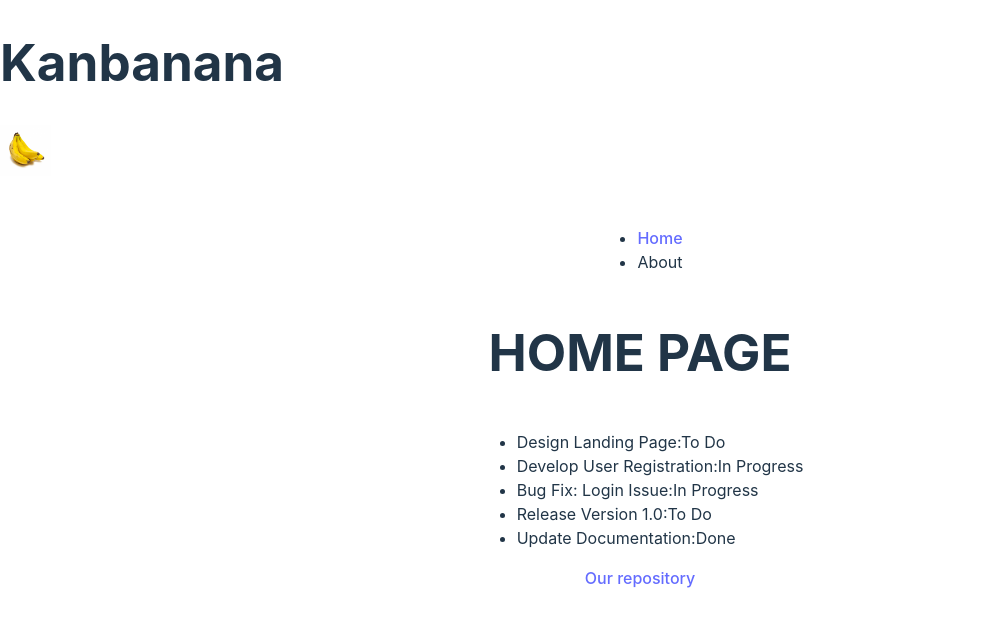
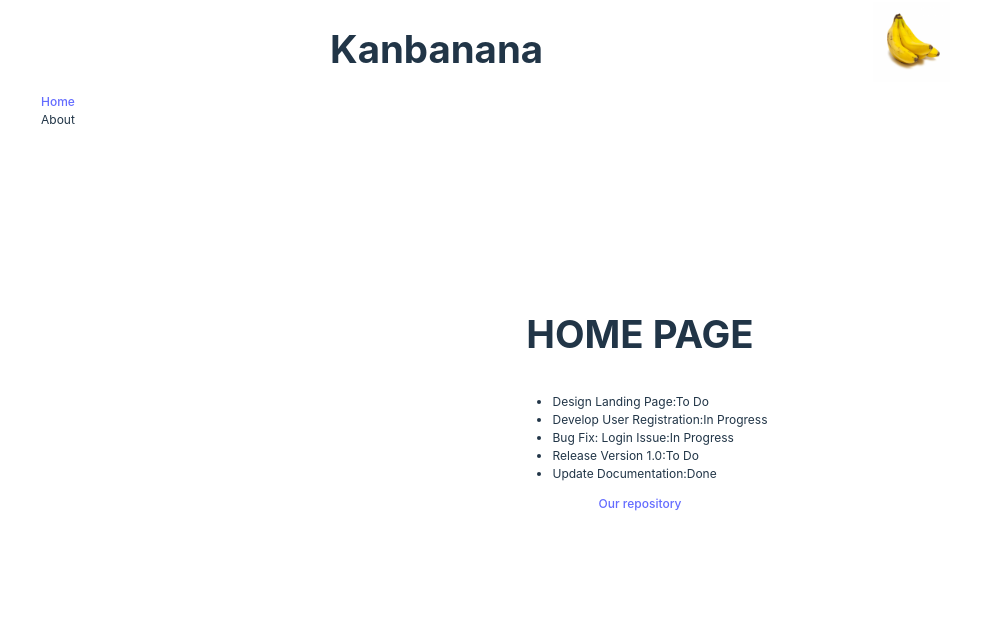
Before and after one commit to aoge2716/Kanban-Board-App, a React (Vite) app in the folder kanBan/: page / in a window 1280 px wide. Shown: the top 626 px of the page, without its empty margins (0-1000 px from the left). Built offline with nearby package versions, Linux system fonts and the light colour scheme.

Commit message:
Added some styling and relative positions

```diff
--- a/kanBan/src/component/Navbar.jsx
+++ b/kanBan/src/component/Navbar.jsx
@@ -1,14 +1,9 @@
 export default function Navbar() {
     return (
 
-      <div className="topnav" style={{
-        position: 'fixed',
-        top: 0,
-        left: 0,
-        right: 0,
-      }}>
+      <div id="topnav">
         <h1>Kanbanana</h1>
-        <img src="./src/assets/p6.jpg" alt="A banana" style={{ width: '4vw' }}/>
+        <img src="./src/assets/p6.jpg" alt="A banana"/>
       </div>
     );
   }
--- a/kanBan/src/index.css
+++ b/kanBan/src/index.css
@@ -23,6 +23,7 @@ a:hover {
 }
 
 body {
+  font-size: 1.5vh;
   margin: 0;
   display: flex;
   place-items: center;
@@ -55,18 +56,39 @@ button:focus-visible {
 }
 
 #home{
+  width: 100vw;
   display: flex;
-  flex-direction: column;
   justify-content: center;
   align-items: center;
+  flex-direction: column;
+}
+#topnav {
+  position: fixed;
+  top: 0vh;
   width: 100vw;
+  height: 10vh;
+  border: 2px solid white;
+  display: flex;
+  flex-direction: row;
+  justify-content: space-evenly;
+}
+#topnav img{
+  width: 6vw;
+  height: auto;
 }
 
-/* #sidebar{
-  width: 30vw;
-  height: 100vh;
-  border: 3px solid white;
-} */
+#sidebar{
+  position: fixed;
+  top: 10vh;
+  left: 0vw;
+  width: 20vw;
+  height: 90vh;
+  border: 1px solid white;
+}
+#sidebar li {
+  list-style: none;
+  left: 0vw
+}
 
 @media (prefers-color-scheme: light) {
   :root {
```
